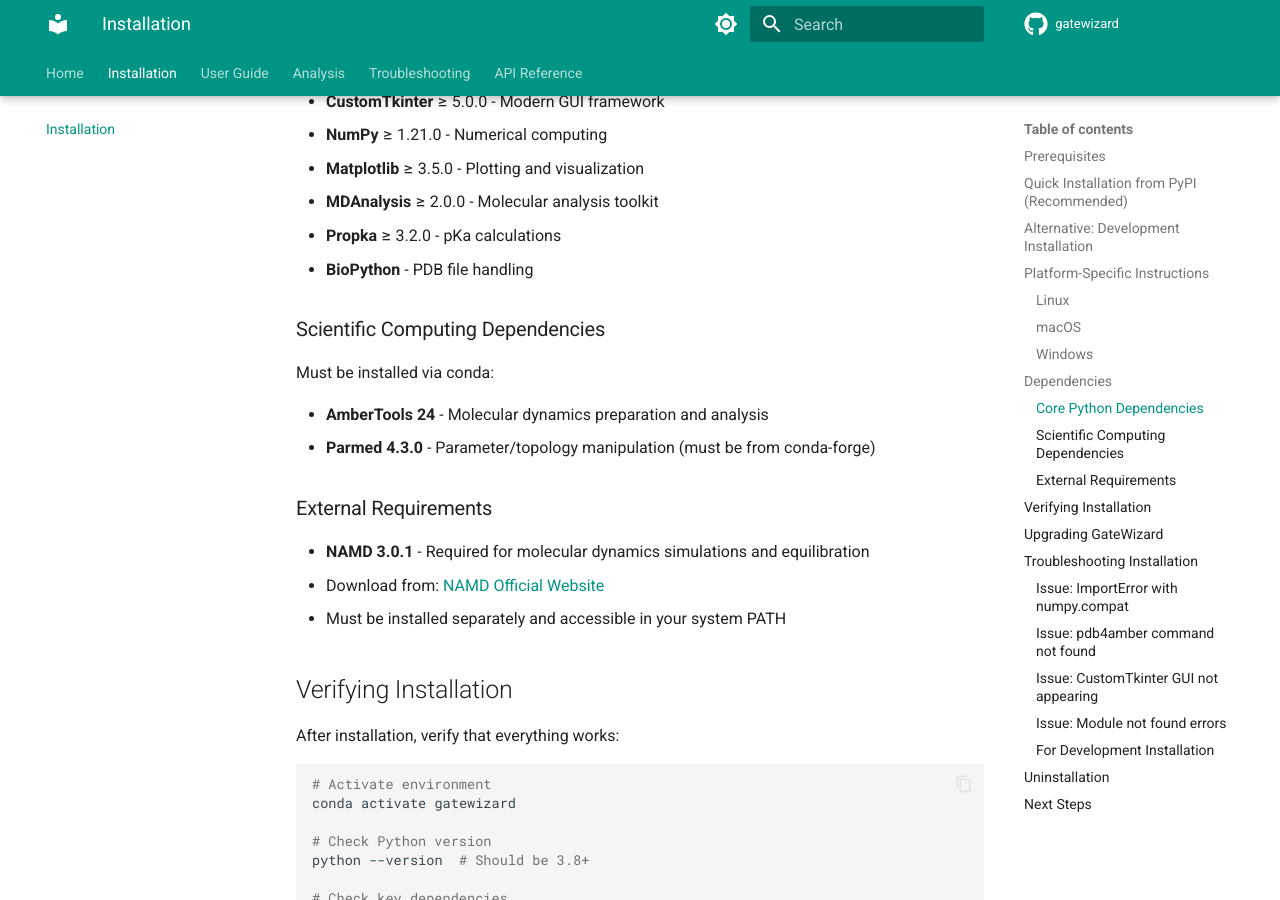
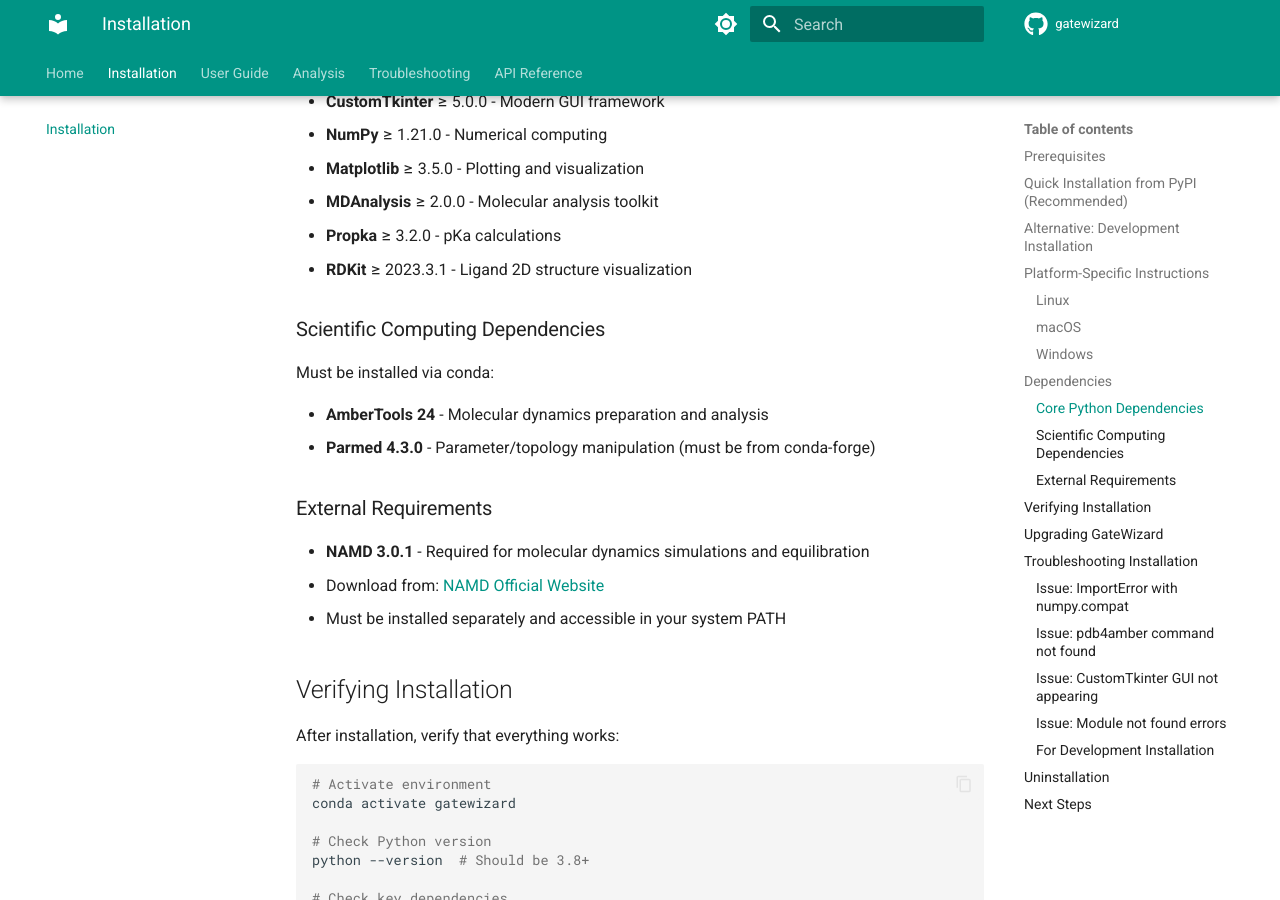
Before and after one commit to maurobedoya/gatewizard, an MkDocs documentation site: the page built from docs/installation.md, in a window 1280 px wide and 900 px high, scrolled down 2464 px. Built offline with MkDocs 1.6.1 and Material for MkDocs 9.7.7, drawn with Linux system fonts in a browser that asks for light colours; comment, search, counter and statistics services are not loaded; the version menu is left out.

Commit message:
Remove BioPython; add RDKit and Pillow
References to BioPython were removed since was not used in the subsequent development. RDKit was added for ligand 2D visualization and Pillow for image display.

```diff
--- a/docs/installation.md
+++ b/docs/installation.md
@@ -114,7 +114,7 @@ Automatically installed via pip:
 - **Matplotlib** ≥ 3.5.0 - Plotting and visualization
 - **MDAnalysis** ≥ 2.0.0 - Molecular analysis toolkit
 - **Propka** ≥ 3.2.0 - pKa calculations
-- **BioPython** - PDB file handling
+- **RDKit** ≥ 2023.3.1 - Ligand 2D structure visualization
 
 ### Scientific Computing Dependencies
 
--- a/environment.yml
+++ b/environment.yml
@@ -9,7 +9,8 @@ dependencies:
   - propka
   - matplotlib>=3.5.0
   - requests>=2.25.0
+  - rdkit  # For ligand 2D structure visualization
+  - pillow>=9.0.0  # For image display in GUI
   - pip
   - pip:
     - customtkinter>=5.0.0
-    - biopython
--- a/pyproject.toml
+++ b/pyproject.toml
@@ -34,6 +34,8 @@ dependencies = [
     "requests>=2.25.0",
     "MDAnalysis>=2.0.0",
     "propka>=3.2.0",
+    "Pillow>=9.0.0",
+    "rdkit>=2023.3.1",
 ]
 
 [project.optional-dependencies]
--- a/requirements.txt
+++ b/requirements.txt
@@ -5,9 +5,8 @@ matplotlib>=3.5.0
 requests>=2.25.0
 MDAnalysis>=2.0.0
 propka>=3.2.0
-
-# Optional dependencies (prefer conda installation for scientific packages)
-biopython  # For PDB file handling
+Pillow>=9.0.0
+rdkit>=2023.3.1  # Or install via conda: conda install -c conda-forge rdkit
 
 # Note: For AmberTools and Parmed, use conda installation:
 # conda install -c conda-forge ambertools=24 parmed=4.3.0
```
Also changed, not shown: README.md (+1 -1 lines), 1 other file.
